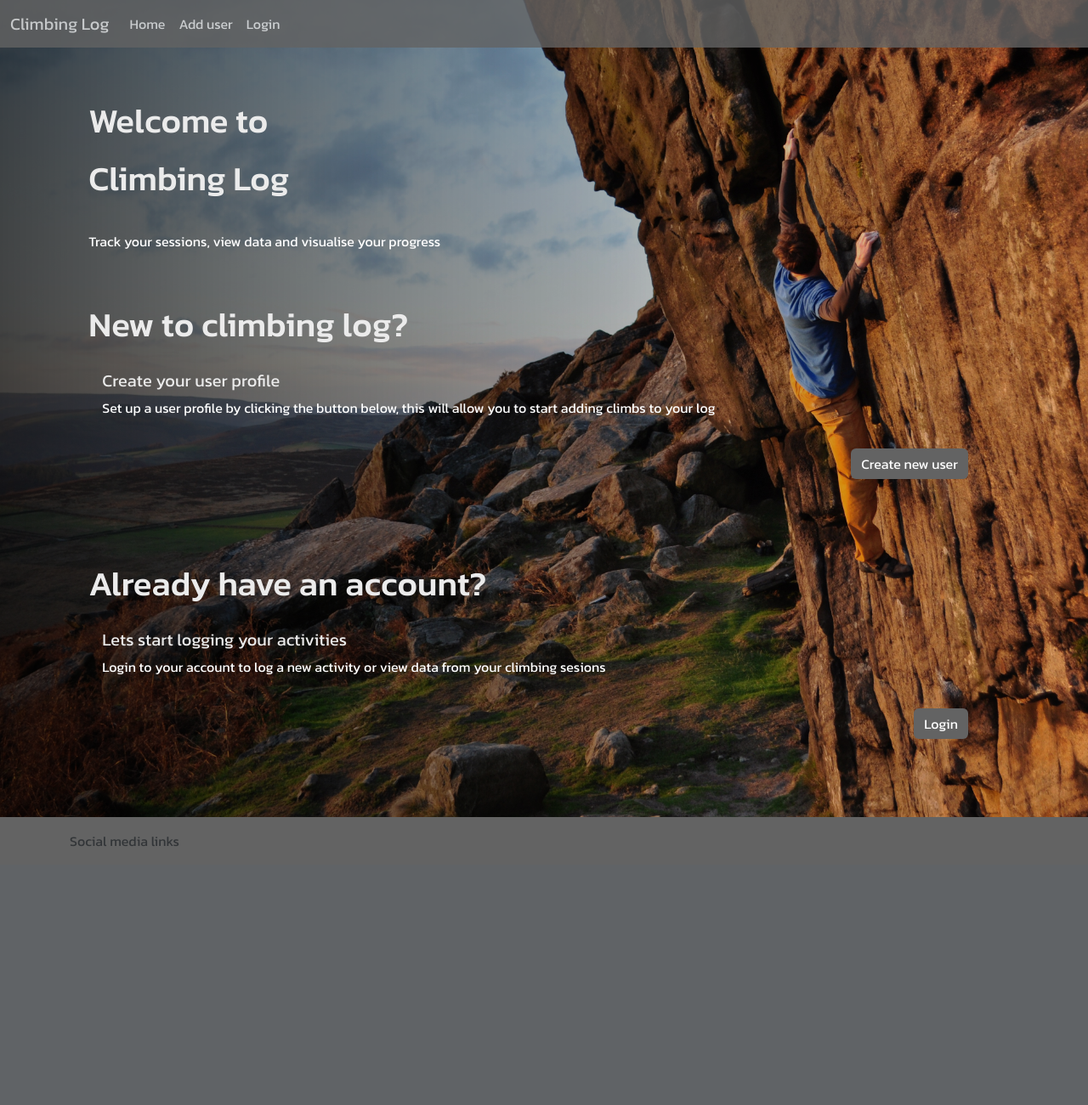
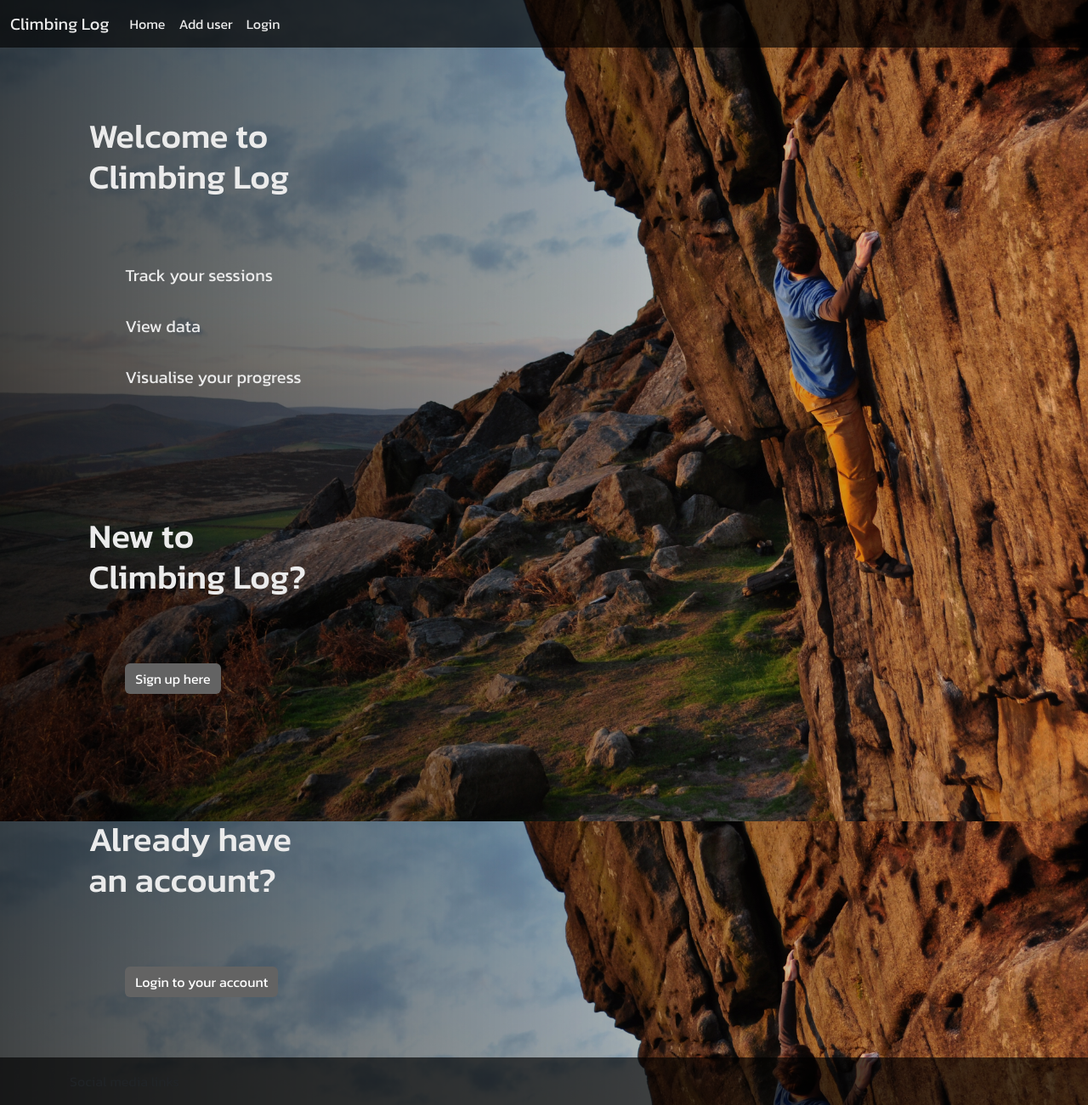
Before and after one commit to Ian-Blanshard/MP3-Climbing-Log, a Python web app: template climbing_log/templates/home.html in a window 1280 px wide. Shown: the whole page at 85% size. Before the commit the page ends 996 px from the top, so only its background shows below. Run offline with Jinja, Linux system fonts and the light colour scheme; the template is opened without the code that fills it, so the values that code supplies are empty; some libraries are stand-ins or nearby versions.

Commit message:
style: redesign cards for use with background image in home.html

```diff
--- a/climbing_log/static/css/style.css
+++ b/climbing_log/static/css/style.css
@@ -4,27 +4,25 @@
 ============================ Background styles ===============================
 ============================================================================*/
 body {
-  background-image:
-    linear-gradient(to left, rgba(0, 0, 0, 0), rgba(0, 0, 0, 0.73)),
+  background-image: linear-gradient(
+      to left,
+      rgba(0, 0, 0, 0),
+      rgba(0, 0, 0, 0.73)
+    ),
     url(/static/images/climbing.jpg);
   background-position: center center;
   background-repeat: no-repeat;
   background-attachment: fixed;
   background-size: cover;
-
 }
 
 @media (max-width: 600px) {
   body {
-
     background-position: 75% 50%;
   }
 }
 
-.navbar {
-  opacity: 80%;
 
-}
 
 /*============================================================================
 ============================ Site wide styles ================================
@@ -56,51 +54,36 @@ p {
 
 /* nav bar styles */
 
-.navbar,
-.footer,
 .navbar-brand,
 .nav-link {
-  background-color: rgb(99, 99, 99) !important;
   color: rgb(235, 235, 235);
 }
+.navbar,
+.footer {
+  background-color: rgb(0, 0, 0, .65) !important;
+}
 
-
-.card, .card-header, .card-body, .card-title, .card-text {
-  background-color: rgba(68, 68, 68, 0.0) !important;
+/* for all cards */
+.card,
+.card-header,
+.card-body,
+.card-title,
+.card-text {
+  background-color: rgba(68, 68, 68, 0) !important;
   border: none;
 }
-
-
-/*============================================================================
-============================= Homepage styles ================================
-============================================================================*/
-
-.card-homepage, .card-header-homepage, .card-body-homepage, .card-title-homepage, .card-text-homepage {
-
-}
-
-
-.card, .card-header, .card-body, .card-title, .card-text {
-  background-color: rgba(68, 68, 68, 0.0) !important;
-  border: none;
-}
-
-
-
-/* for all cards */
-
 .card {
   margin: 5% 2%;
 
   color: rgb(235, 235, 235);
 }
 
-
 .card-header {
   font-weight: 500;
   font-size: 40px;
   padding-left: 0;
   padding-top: 0;
+  padding-bottom: 0;
 }
 
 .card-title {
@@ -109,7 +92,26 @@ p {
 
 .card-text {
   font-weight: 400;
+  padding-top: 5%;
 }
+
+/*============================================================================
+============================= Homepage styles ================================
+============================================================================*/
+.card-text-homepage ul {
+  list-style-type: none;
+  padding-left: 4%;
+  font-size: 20px;
+}
+.homepage-spacer {
+  height: 20px;
+}
+.btn-homepage {
+  margin: 0 !important;
+}
+
+
+
 
 /* accordian styles */
 
@@ -148,9 +150,8 @@ textarea:focus {
 }
 
 .help-button {
-    font-size: small !important;
-    background-color: rgb(68, 68, 68);
-
+  font-size: small !important;
+  background-color: rgb(68, 68, 68);
 }
 
 /* sessions.html specific styles */
--- a/climbing_log/templates/base.html
+++ b/climbing_log/templates/base.html
@@ -19,7 +19,7 @@
   </head>
   <body>
     <header>
-      <nav class="navbar navbar-expand-lg bg-body-tertiary">
+      <nav class="navbar navbar-expand-lg navbar-dark bg-body-tertiary">
         <div class="container-fluid">
           <a class="navbar-brand" href="">Climbing Log</a>
           <button
--- a/climbing_log/templates/home.html
+++ b/climbing_log/templates/home.html
@@ -1,94 +1,123 @@
 {% extends 'base.html' %} {% block content %} {% if
 current_user.is_authenticated %}
-<h1>You are logged in as {{ current_user.username }}</h1>
+<h5>logged in as: {{ current_user.username }}</h5>
+
+<!-- homepage new session div-->
 <div class="card">
-  <div class="card-header">Log a new climbing session</div>
-  <div class="card-body">
-    <h5 class="card-title">Lets start logging your activities</h5>
-    <p class="card-text text-end">
+  <br />
+  <h1 class="card-header">
+    Log a new <br />
+    Climbing Session
+  </h1>
+  <br />
+  <div class="card-text card-text-homepage">
+    <ul>
+      <li>Start recording a new session</li>
+      <br />
+      <li>
         <a href="{{ url_for('add_session') }}" class="btn btn-primary"
           >Log a session</a
         >
-  </p>
+      </li>
+    </ul>
   </div>
 </div>
+<!-- homepage view sessions div-->
+<div class="card">
+  <br />
+  <h1 class="card-header">
+    View your <br />
+    Sessions
+  </h1>
+  <br />
+  <div class="card-text card-text-homepage">
+    <ul>
+      <li>View all your logged sessions</li>
+      <br />
+      <li>
+        <a href="{{ url_for('sessions') }}" class="btn btn-primary"
+          >View sessions</a
+        >
+      </li>
+    </ul>
+  </div>
+</div>
+<div class="homepage-spacer"></div>
+<!-- homepage recent sessions div-->
+<div class="card">
+  <h2 class="card-header">Your recent<br />sessions</h2>
+  <br />
+  {% for session in sessions %}{% if session.climbs %}
+  <div class="card-text card-text-homepage">
+    <ul>
+      <li>Your session from {{ session.date }}</li>
 
-<div class="card">
-  <div class="card-header">Your recent sessions</div>
-  {% for session in sessions %}{% if session.climbs %}
-  <div class="card-body">
-    <h5 class="card-title">Your session from {{ session.date }}</h5>
-    <p class="card-text text-end">
-    <a href="{{ url_for('session_info', session_id=session.session_id) }}" class="btn btn-primary"
+      <li>
+        <a
+          href="{{ url_for('session_info', session_id=session.session_id) }}"
+          class="btn btn-primary"
           >View sessions analysis charts</a
         >
+      </li>
+
+      <li>
         <a
           href="{{ url_for('delete_session', session_id=session.session_id) }}"
           class="btn btn-primary"
           onclick="return confirm('Are you sure you wish to delete?');"
           >Delete session</a
         >
-  </p>
+      </li>
+    </ul>
+    <div class="homepage-spacer"></div>
   </div>
   {% endif %}{% endfor %}
 </div>
 {% else %}
 <!--  homepage intro div -->
-<div class="card card-homepage">
-  <!-- <div class="card-header">Welcome to climbing log</div>
-  <div class="card-body">
-    <h5 class="card-title">The best site for activity logging for climbing</h5>
-    <p class="card-text">
-      Track your sessions, view
-      data and visualise your progress
-    </p>
-    <div class="card-body d-inline">
-      example image
+<div class="card">
+  <br />
+  <h1 class="card-header">Welcome to<br />Climbing Log</h1>
+  <br />
+  <div class="card-text card-text-homepage">
+    <ul>
+      <li>Track your sessions</li>
+      <br />
+      <li>View data</li>
+      <br />
+      <li>Visualise your progress</li>
+    </ul>
   </div>
-    <div class="card-body d-inline">
-      example image
 </div>
-    <p class="card-text"></p>
-  </div> -->
-  <p class="card-header card-header-homepage">Welcome to</p>
-  <p class="card-header card-header-homepage">Climbing Log</p>
-  <br>
-  <p class="card-text">
-    Track your sessions, view
-    data and visualise your progress
-  </p>
-
-</div>
+<div class="homepage-spacer"></div>
 <!-- homepage create new user div -->
 <div class="card">
-  <div class="card-header">New to climbing log?</div>
-  <div class="card-body">
-    <h5 class="card-title">Create your user profile</h5>
-    <p class="card-text">
-      Set up a user profile by clicking the button below, this will allow you to
-      start adding climbs to your log
-    </p>
-    <p class="card-text text-end">
-    <a href="{{ url_for('add_user') }}" class="btn btn-primary"
-      >Create new user</a
+  <h2 class="card-header">New to <br />Climbing Log?</h2>
+  <br />
+  <div class="card-text card-text-homepage">
+    <ul>
+      <li>
+        <a href="{{ url_for('add_user') }}" class="btn btn-primary btn-homepage"
+          >Sign up here</a
         >
-  </p>
+      </li>
+    </ul>
   </div>
 </div>
 
+<div class="homepage-spacer"></div>
 <!-- homepage login div -->
 <div class="card">
-  <div class="card-header">Already have an account?</div>
-  <div class="card-body">
-    <h5 class="card-title">Lets start logging your activities</h5>
-    <p class="card-text">
-      Login to your account to log a new activity or view data from your
-      climbing sesions
-    </p>
-    <p class="card-text text-end">
-    <a href="{{ url_for('login') }}" class="btn btn-primary">Login</a>
-  </p>
-  </div>
-
+  <h2 class="card-header">Already have <br />an account?</h2>
+  <br />
+  <div class="card-text card-text-homepage">
+    <ul>
+      <li>
+        <a href="{{ url_for('login') }}" class="btn btn-primary btn-homepage"
+          >Login to your account</a
+        >
+      </li>
+    </ul>
   </div>
   {% endif %} {% endblock %}
+</div>
--- a/climbing_log/templates/sessions.html
+++ b/climbing_log/templates/sessions.html
@@ -1,6 +1,6 @@
 {% extends 'base.html' %} {% block content %} {% if
 current_user.is_authenticated %}
-<div class="container mt-4"></div>
+
 <h1>Sessions</h1>
 {% for session in sessions %} {% if session.climbs %}
 <div class="card" id="climbs-as-table">
```
Lines whose indentation alone changed are shown as unchanged.
